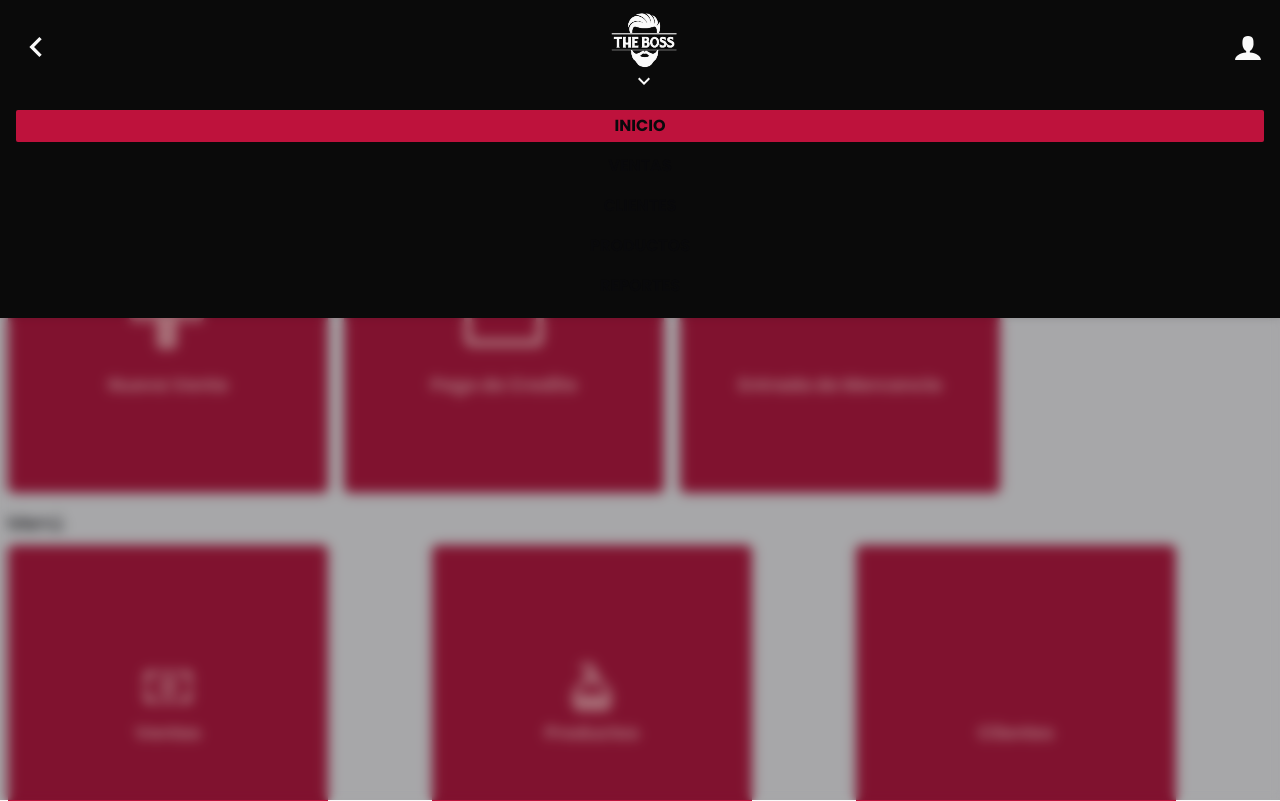
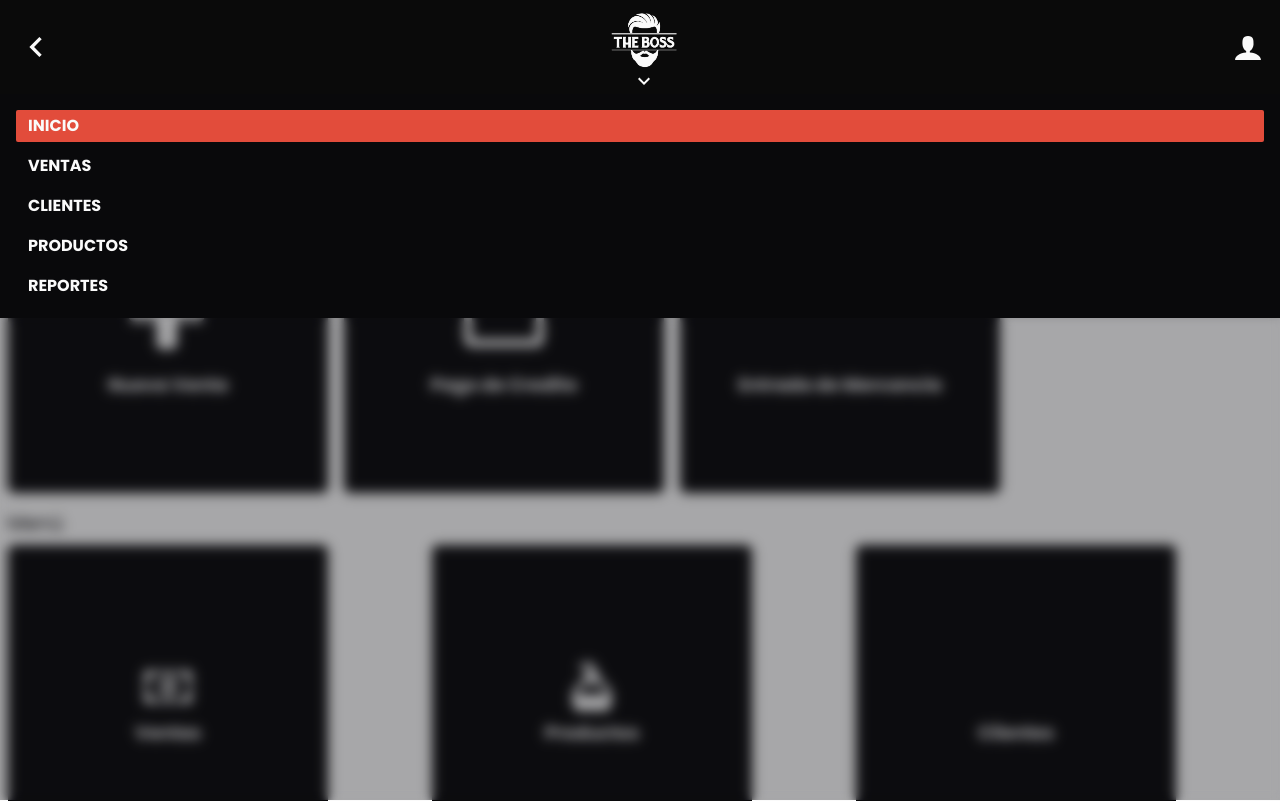
Before and after one commit to VladWithCode/barbershop-pos, a Next.js app: page / in a window 1280 px wide. Both pictures are taken after a click on the button 644 px from the left and 47 px from the top of the page. Built offline with nearby package versions, Linux system fonts and the light colour scheme.

Commit message:
Change Colors

```diff
--- a/src/app/components/InputGroup.tsx
+++ b/src/app/components/InputGroup.tsx
@@ -23,7 +23,7 @@ function InputGroup({
 				type={type || 'text'}
 				name={name}
 				id={name}
-				className="bg-transparent border-0 border-b-2 border-rose-300 focus:outline-none focus:ring-0 focus:shadow-transparent focus:border-zinc-50"
+				className="bg-transparent border-0 border-b-2 border-barber-red focus:outline-none focus:ring-0 focus:shadow-transparent focus:border-zinc-50"
 				value={value}
 				onChange={onChange}
 			/>
--- a/src/app/components/Loading/Spinner.tsx
+++ b/src/app/components/Loading/Spinner.tsx
@@ -3,7 +3,7 @@ import React from 'react';
 
 function Spinner() {
 	return (
-		<div className="w-16 h-16 border-8 border-l-rose-700 border-transparent rounded-full animate-spin"></div>
+		<div className="w-16 h-16 border-8 border-l-barber-red border-transparent rounded-full animate-spin"></div>
 	);
 }
 
--- a/src/app/components/Menu/Option.tsx
+++ b/src/app/components/Menu/Option.tsx
@@ -10,7 +10,7 @@ function Option({
 		<Link
 			href={option.href}
 			key={option.id}
-			className="flex flex-col items-center justify-center basis-2/3 aspect-square max-w-xs shrink-0 text-sm font-bold bg-rose-700 rounded-md text-rose-300 active:text-rose-50">
+			className="flex flex-col items-center justify-center basis-2/3 aspect-square max-w-xs shrink-0 text-sm font-bold text-zinc-50 bg-zinc-950 rounded-md active:text-rose-50">
 			<svg className="w-12 h-12 m-auto mb-0 fill-current">
 				<use href={'/sprites.svg#' + option.icon}></use>
 			</svg>
--- a/src/app/components/Quick Actions/Action.tsx
+++ b/src/app/components/Quick Actions/Action.tsx
@@ -10,7 +10,7 @@ function Action({
 		<Link
 			href={action.href}
 			key={action.id}
-			className="flex flex-col items-center justify-center basis-2/3 aspect-square max-w-xs shrink-0 text-sm font-bold bg-rose-700 rounded-md text-rose-300 active:text-rose-50">
+			className="flex flex-col items-center justify-center basis-2/3 aspect-square max-w-xs shrink-0 text-sm font-bold bg-zinc-950 rounded-md text-zinc-50 active:text-rose-50">
 			<svg className="w-24 h-24 m-auto mb-0 fill-current">
 				<use href={'/sprites.svg#' + action.icon}></use>
 			</svg>
--- a/src/app/components/Sidebar/MainMenu.tsx
+++ b/src/app/components/Sidebar/MainMenu.tsx
@@ -35,7 +35,7 @@ function MainMenu({
 	const pathname = usePathname();
 
 	return (
-		<ul className="relative w-full flex flex-col bg-neutral-950 px-6 py-4 gap-y-3 z-10">
+		<ul className="relative w-full flex flex-col px-6 py-4 gap-y-3 z-10">
 			{Links.map(l => (
 				<Link
 					className={getClassName(
@@ -45,7 +45,7 @@ function MainMenu({
 							pathname.startsWith(
 								'/' + l.label.toLocaleLowerCase()
 							)) &&
-							'bg-rose-700' // Use a different bg color
+							'bg-barber-red' // Use a different bg color
 					)}
 					href={l.href}
 					key={l.href}
--- a/src/app/components/Sidebar/NavMenu.tsx
+++ b/src/app/components/Sidebar/NavMenu.tsx
@@ -31,42 +31,43 @@ function NavMenu({
 					<div
 						className="fixed top-0 left-0 w-full h-full bg-zinc-900 bg-opacity-20 backdrop-blur-sm z-0"
 						onClick={() => setIsMenuActive(false)}></div>
-					<ul className="relative flex flex-col py-4 px-4 justify-center w-full bg-neutral-950 z-10 gap-y-2 text-center">
+					<ul className="relative flex flex-col py-4 px-4 justify-center w-full bg-zinc-950 z-10 gap-y-2">
 						<li
 							className={getClassName(
-								'relative px-3 py-1 font-bold uppercase rounded-sm group',
-								pathname === '/' && 'bg-rose-700'
+								'relative px-3 py-1 font-bold uppercase rounded-sm group text-zinc-50',
+								pathname === '/' && 'bg-barber-red'
 							)}>
 							<Link href="/">Inicio</Link>
 						</li>
 						<li
 							className={getClassName(
-								'relative px-3 py-1 font-bold uppercase rounded-sm group',
-								pathname.startsWith('/ventas') && 'bg-rose-700'
+								'relative px-3 py-1 font-bold uppercase rounded-sm group text-zinc-50',
+								pathname.startsWith('/ventas') &&
+									'bg-barber-red'
 							)}>
 							<Link href="/ventas">Ventas</Link>
 						</li>
 						<li
 							className={getClassName(
-								'relative px-3 py-1 font-bold uppercase rounded-sm group',
+								'relative px-3 py-1 font-bold uppercase rounded-sm group text-zinc-50',
 								pathname.startsWith('/clientes') &&
-									'bg-rose-700'
+									'bg-barber-red'
 							)}>
 							<Link href="/clientes">Clientes</Link>
 						</li>
 						<li
 							className={getClassName(
-								'relative px-3 py-1 font-bold uppercase rounded-sm group',
+								'relative px-3 py-1 font-bold uppercase rounded-sm group text-zinc-50',
 								pathname.startsWith('/productos') &&
-									'bg-rose-700'
+									'bg-barber-red'
 							)}>
 							<Link href="/productos">Productos</Link>
 						</li>
 						<li
 							className={getClassName(
-								'relative px-3 py-1 font-bold uppercase rounded-sm group',
+								'relative px-3 py-1 font-bold uppercase rounded-sm group text-zinc-50',
 								pathname.startsWith('/reportes') &&
-									'bg-rose-700'
+									'bg-barber-red'
 							)}>
 							<Link href="/reportes">Reportes</Link>
 						</li>
--- a/src/app/components/Sidebar/UserMenu.tsx
+++ b/src/app/components/Sidebar/UserMenu.tsx
@@ -25,7 +25,7 @@ function UserMenu({
 						top: '-100%',
 					}}>
 					<div className="fixed top-0 left-0 w-full h-full bg-zinc-900 bg-opacity-20 backdrop-blur-sm z-0"></div>
-					<ul className="relative flex flex-col py-4 px-2 items-center justify-center w-full bg-neutral-950 z-10 gap-y-3">
+					<ul className="relative flex flex-col py-4 px-6 justify-center w-full bg-zinc-950 text-zinc-50 z-10 gap-y-3">
 						<li>
 							<Link
 								className="font-bold uppercase"
--- a/src/app/login/page.tsx
+++ b/src/app/login/page.tsx
@@ -26,14 +26,14 @@ function Login() {
 
 			<div className="w-11/12 my-8 mx-auto">
 				{loginError && (
-					<p className="text-rose-700 font-bold text-md">
+					<p className="text-barber-red font-bold text-md">
 						{loginError}
 					</p>
 				)}
 			</div>
 
 			<form
-				className="w-fit max-w-[95%] py-6 px-8 mx-auto mt-8 bg-rose-700 shadow-sm shadow-rose-800 space-y-4 rounded-md"
+				className="w-fit max-w-[95%] py-6 px-8 mx-auto mt-8 bg-barber-red shadow-sm shadow-rose-800 space-y-4 rounded-md"
 				onSubmit={async e => {
 					e.preventDefault();
 
@@ -58,7 +58,7 @@ function Login() {
 
 				<button
 					type="submit"
-					className="w-full py-2 text-white bg-rose-500 hover:bg-rose-600">
+					className="w-full py-2 text-white bg-barber-red hover:bg-barber-red">
 					Iniciar Sesión
 				</button>
 			</form>
--- a/src/app/productos/components/ProductCard.tsx
+++ b/src/app/productos/components/ProductCard.tsx
@@ -14,7 +14,7 @@ function ProductCard({
 	return (
 		<Link
 			href={'/productos/' + _id}
-			className="flex flex-col relative h-80 aspect-square xl:w-60 xl:h-60 cursor-pointer drop-shadow overflow-hidden transition-transform hover:scale-105 group bg-rose-700 rounded-md active:bg-rose-500">
+			className="flex flex-col shrink-0 relative w-full aspect-square xl:w-60 xl:h-60 cursor-pointer drop-shadow overflow-hidden transition-transform hover:scale-105 group bg-zinc-950 rounded-md">
 			{picture?.length > 0 ? (
 				<Image
 					src={'http://localhost:3000' + picture}
@@ -25,10 +25,10 @@ function ProductCard({
 				/>
 			) : (
 				<>
-					<svg className="m-auto w-20 h-20 fill-rose-950">
+					<svg className="m-auto w-20 h-20 fill-zinc-700">
 						<use href="/cologne.svg#cologne"></use>
 					</svg>
-					<p className="text-sm text-zinc-600 font-bold mb-1 mx-auto">
+					<p className="text-sm text-zinc-600 font-bold mb-1 mx-auto overflow-hidden whitespace-break-spaces px-2">
 						{name}
 					</p>
 				</>
```
